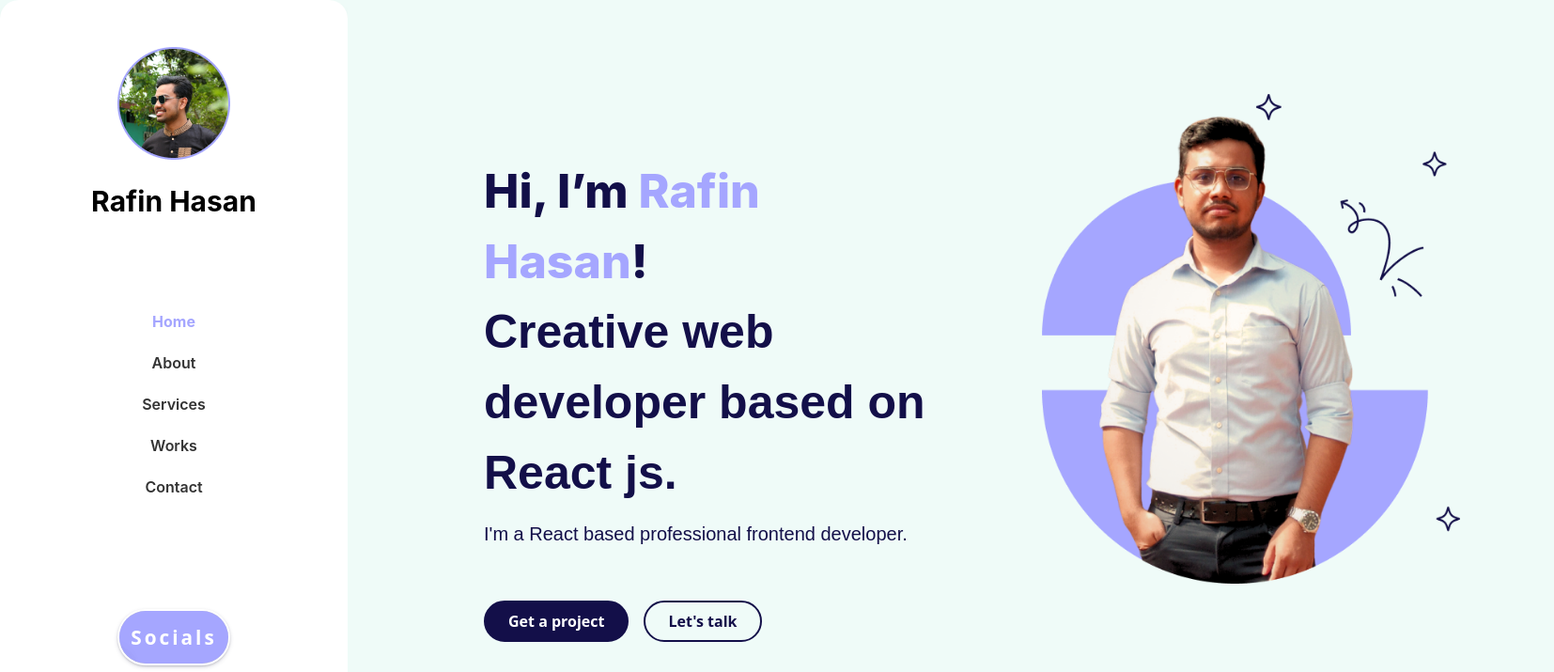
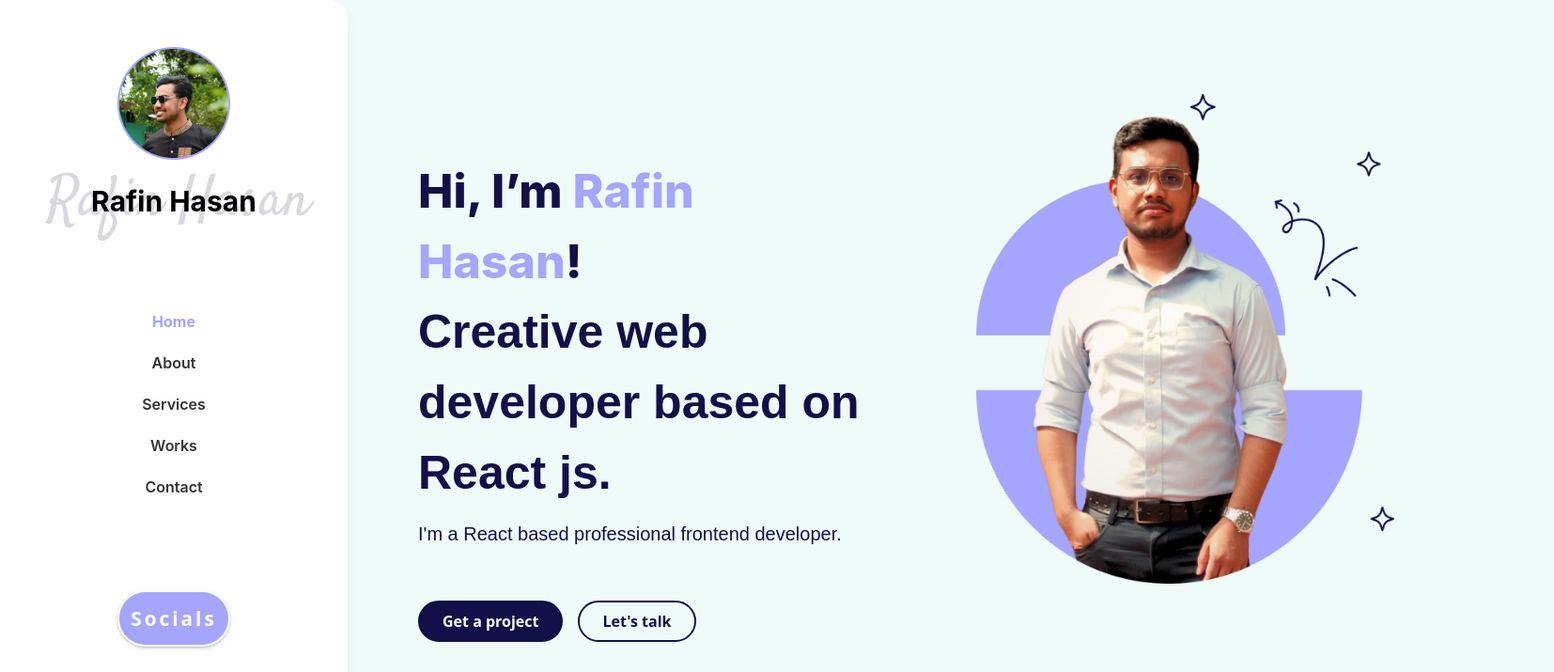
Before and after one commit to Rafin-Hasan/Portfolio-main, a React (Vite) app: page / in a window 1280 px wide. Shown: the top 715 px of the page at 94% size, 1654 px wide, since content can reach past the window. Built offline with nearby package versions, Linux system fonts and the light colour scheme; a web font is replaced by a local one.

Commit message:
modified:   src/Components/Home/HomeComponent.jsx 	modified:   src/Components/Navber/NavberComponent.jsx 	modified:   src/Layouts/LayoutOne.jsx

```diff
--- a/src/Components/Home/HomeComponent.jsx
+++ b/src/Components/Home/HomeComponent.jsx
@@ -13,7 +13,7 @@ const HomeComponent = () => {
 
   return (
     <>
-      <section className="bg">
+      <section className="bg ml-[300px]">
         <div className="flex gap-[119px] container">
           <div>
             <div className="mt-[166px]" data-aos="fade-up">
--- a/src/Components/Navber/NavberComponent.jsx
+++ b/src/Components/Navber/NavberComponent.jsx
@@ -7,8 +7,7 @@ import "./NavberComponent.css";
 const NavberComponent = () => {
   return (
     <>
-      <nav className="">
-        <div className="flex bg-white flex-col gap-[93px] pt-[50px] w-[370px] rounded-[20px] shadow-lg">
+      <nav className="fixed top-0 left-0 h-full bg-white w-[370px] shadow-lg flex flex-col gap-[93px] pt-[50px] rounded-r-[20px]">
         {/* =========== Logo and Name part starts ============= */}
         <div>
           <motion.img
@@ -117,8 +116,8 @@ const NavberComponent = () => {
         </div>
         {/* =========== Menu part ends ============= */}
 
-          <div className="pt-[25px]">
-            <div className="flex justify-center gap-3 pb-6">
+        <div className="pt-[5px]">
+          <div className="flex justify-center pb-6">
             {/* ============ Social Media ============== */}
             <Card />
             {/* ============ Social Media ============== */}
@@ -129,7 +128,6 @@ const NavberComponent = () => {
             </p>
           </div>
         </div>
-        </div>
       </nav>
     </>
   );
--- a/src/Layouts/LayoutOne.jsx
+++ b/src/Layouts/LayoutOne.jsx
@@ -5,10 +5,8 @@ import { Outlet } from "react-router-dom";
 const LayoutOne = () => {
   return (
     <>
-      <div className=" flex">
-        <Navber />
-        <Outlet />
-      </div>
+      <Navber />
+      <Outlet />
     </>
   );
 };
```
Lines whose indentation alone changed are shown as unchanged.
